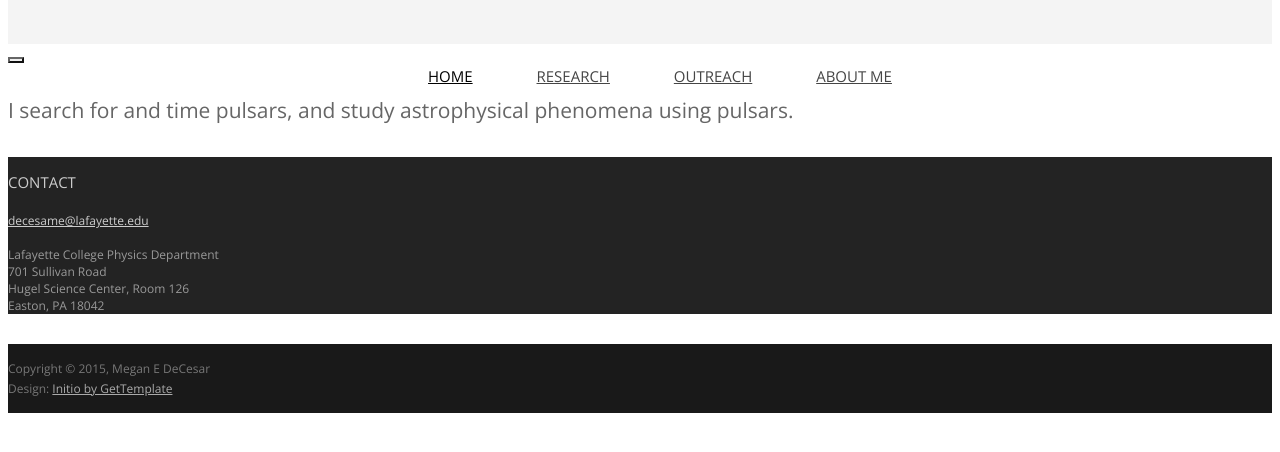
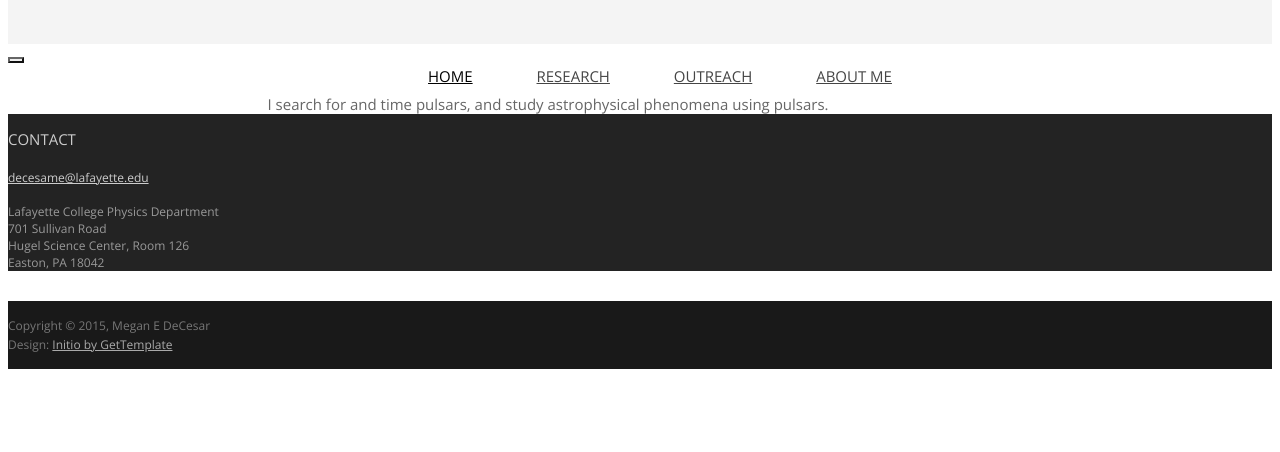
Before and after one commit to mdecesar/mdecesar.github.io, a plain HTML site: page index.html in a window 1280 px wide. Shown: the part 336-788 px from the top of the page. Drawn offline with nearby package versions, Linux system fonts and the light colour scheme; some icons are missing; a web font is replaced by a local one.

Commit message:
Trying to center text

```diff
--- a/index.html
+++ b/index.html
@@ -59,8 +59,9 @@
 	<div class="container">
 
 		<div class="row section topspace">
-			<div class="col-md-12">
-				<p class="lead text-center text-muted">I search for and time pulsars, and study astrophysical phenomena using pulsars.</p>
+		  <div class="col-md-12">
+		    <center>I search for and time pulsars, and study astrophysical phenomena using pulsars.</center>
+				<!--<p class="lead text-center text-muted">I search for and time pulsars, and study astrophysical phenomena using pulsars.</p>-->
 			</div>
 		</div> <!-- / section -->
 
```
